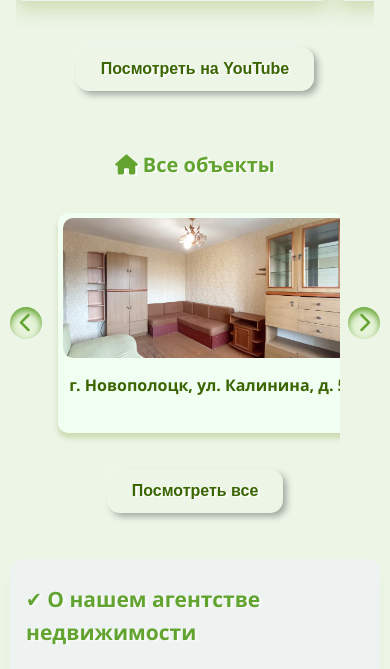
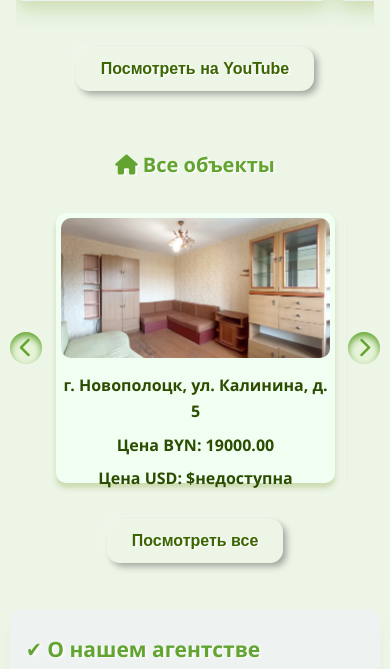
Before and after one commit to TumashenkaAliaksandr/kv_214, a Django app: page / in a window 390 px wide. Shown: the part 2464-3133 px from the top of the page. Run offline with Django 5.2, Linux system fonts and the light colour scheme; data comes from the database, SQL or seed files in the repository; data that the repository does not hold is empty.

Commit message:
added new styles for all objects slider

```diff
--- /dev/null
+++ b/templates/main/all_objects_slider.html
@@ -0,0 +1,47 @@
+{% load static %}
+{% load currency_filters %}
+
+{% block content %}
+
+    <!-- Второй слайдер объектов (наоборот) -->
+    <section class="slider-objects-reverse">
+        <h2><i class="fa-solid fa-home"></i> Все объекты</h2>
+        <div class="slider-container reverse-direction">
+            <button class="arrow left-arrow" aria-label="Влево"><i class="fa fa-chevron-left"></i></button>
+            <div class="objects-wrapper">
+                <div class="objects">
+                    {% for property in properties_all %}
+                        <div class="object-item">
+                            <a href="{% if property.is_rent %}{% url 'rent_single' property.slug %}
+                 {% elif property.is_sale %}{% url 'sale_single' property.slug %}
+                 {% else %}#{% endif %}">
+                                {% if property.photos.all %}
+                                    <img src="{{ property.photos.all.0.photo.url }}" alt="{{ property.name }}"/>
+                                {% else %}
+                                    <img src="{% static 'webapp/images/kvatera_default.jpg' %}"
+                                         alt="{{ property.name }}"/>
+                                {% endif %}
+                                <p>{{ property.name }}</p>
+                                <p>Цена BYN: {{ property.price }}</p>
+                                {% if usd_to_byn_rate and property.price %}
+                                    <p>Цена в USD: ${{ property.price|divide:usd_to_byn_rate|floatformat:2 }}</p>
+                                {% else %}
+                                    <p>Цена USD: $недоступна</p>
+                                {% endif %}
+                            </a>
+                        </div>
+                    {% empty %}
+                        <p>Объектов нет</p>
+                    {% endfor %}
+
+                </div>
+            </div>
+            <button class="arrow right-arrow" aria-label="Вправо"><i class="fa fa-chevron-right"></i></button>
+        </div>
+        <a href="{% url 'sale' %}">
+            <button class="btn btn-see_all" type="button">Посмотреть все</button>
+        </a>
+
+    </section>
+
+{% endblock %}
--- a/webapp/static/webapp/css/style.css
+++ b/webapp/static/webapp/css/style.css
@@ -979,7 +979,7 @@ body {
 /* Второй слайдер объектов (обратный) */
 
 .slider-objects-reverse {
-    max-width: 1295px;
+    max-width: 1400px;
     margin: 4rem auto 6rem auto;
     user-select: none;
 }
@@ -995,7 +995,7 @@ body {
 .slider-container.reverse-direction {
     display: flex;
     align-items: center;
-    gap: 0.5rem;
+    gap: 0;
     position: relative;
     direction: rtl; /* обратная прокрутка */
 }
@@ -1017,21 +1017,21 @@ body {
 
 
 .object-item {
-    min-width: 180px;
+    min-width: 244px;
     border-radius: 8px;
     box-shadow: 0 6px 15px var(--shadow-color);
     background: white;
     text-align: center;
-    padding: 0.3rem;
+    padding: 0.4rem;
     cursor: pointer;
     transition: box-shadow 0.3s;
-    height: 220px;
+    height: 270px;
 }
 
 .object-item img {
     width: 100%;
     border-radius: 8px;
-    height: 120px;
+    height: 130px;
     object-fit: cover;
     user-select: none;
 }
@@ -1039,8 +1039,9 @@ body {
 .object-item p {
     margin-top: 0.5rem;
     font-weight: 600;
-    color: #3a6500;
+    color: #2c4c00;
     user-select: text;
+    font-size: 14.4px;
 }
 
 .object-item:hover {
@@ -2958,15 +2959,17 @@ body.light-theme .breadcrumb-item.active {
 
     .objects {
         width: max-content; /* Чтобы можно было скроллить */
-        gap: 10px;
-    }
-
-    .object-item {
-        flex: 0 0 80vw; /* Ширина почти весь экран */
-        max-width: 300px;
-        margin-right: 10px;
-        padding: 5px;
-    }
+        gap: 8px;
+        margin-left: 2px;
+        margin-right: 2px;
+    }
+
+    /*.object-item {*/
+    /*    flex: 0 0 72vw; !* Ширина почти весь экран *!*/
+    /*    max-width: 300px;*/
+    /*    margin-right: 10px;*/
+    /*    padding: 5px;*/
+    /*}*/
 
     .object-item img {
         height: 180px;
@@ -2977,6 +2980,25 @@ body.light-theme .breadcrumb-item.active {
     }
 
 }
+
+@media (max-width: 767px) {
+    .object-item {
+        flex: 0 0 80vw;       /* фиксированная ширина 80% экрана */
+        max-width: 279px;     /* ограничение максимальной ширины */
+        margin-right: 4px;   /* отступ справа */
+        margin-left: 4px;
+        padding: 5px;         /* внутренние отступы */
+        box-sizing: border-box; /* включает padding в ширину, чтобы не ломать размеры */
+    }
+
+    .slider-wrapper {         /* Обёртка слайда */
+        overflow-x: auto;     /* Горизонтальная прокрутка */
+        display: flex;
+        flex-wrap: nowrap;    /* Чтобы слайды не переносились */
+        -webkit-overflow-scrolling: touch; /* плавный скролл на iOS */
+    }
+}
+
 
 @media (max-width: 767px) {
     .video-grid {
--- a/webapp/views.py
+++ b/webapp/views.py
@@ -93,6 +93,7 @@ def about(request):
     properties = Property.objects.all()
     trust_stats = TrustStats.objects.first()
     trust_reasons = TrustReason.objects.all()
+    all_employees = Employee.objects.all()
 
 
     context = {
@@ -103,6 +104,7 @@ def about(request):
         'properties_new': Property.objects.filter(is_active_new=True).prefetch_related('photos'),
         'properties_all': properties.prefetch_related('photos'),
         'trust_reasons': trust_reasons,
+        'employees': all_employees,
     }
 
     return render(request, 'webapp/about.html', context)
```
Also changed, not shown: webapp/templates/webapp/about.html (+29 -50 lines), webapp/templates/webapp/index.html (+2 -34 lines), 1 other file.
